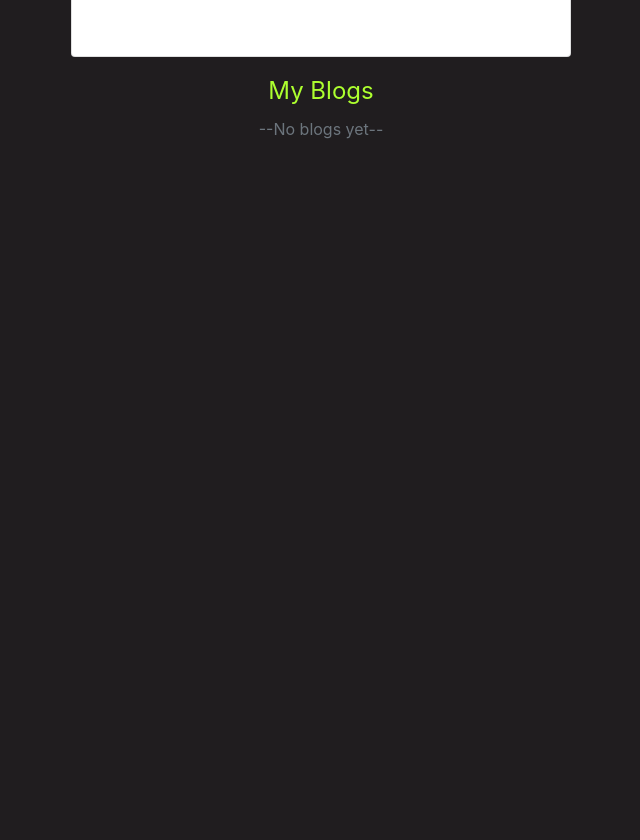
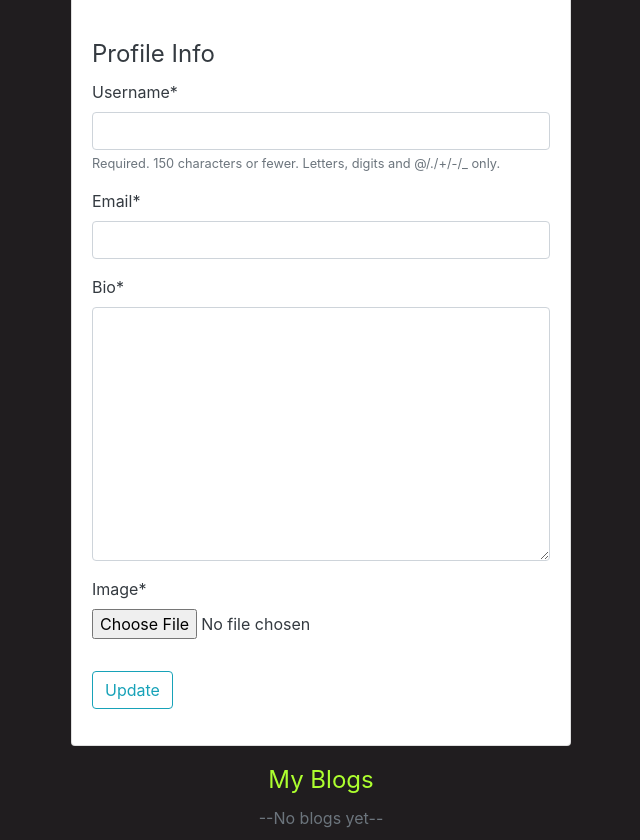
Before and after one commit to TanviSutar/SRM, a Django app: template users/templates/users/profile.html in a window 1280 px wide. Shown: the part 129-969 px from the top of the page, without its empty margins (319-959 px from the left). Before the commit the page ends 268 px from the top, so only its background shows below. Run offline with Django 3.2, Linux system fonts and the light colour scheme; the template is opened without the code that fills it: values that come from a table or form of the project are taken from there, most other values are stand-ins (such as "Sample title", 1, 10 or a date in 2020); some libraries are stand-ins or nearby versions.

Commit message:
Added functionality to allow users to update their profile through GUI.

```diff
--- a/users/forms.py
+++ b/users/forms.py
@@ -1,6 +1,7 @@
 from django.contrib.auth.forms import UserCreationForm
 from django.contrib.auth.models import User
 from django import forms
+from .models import Profile
 
 class UserRegisterForm(UserCreationForm):
     first_name = forms.CharField(label="First Name",required=True)
@@ -10,3 +11,15 @@ class UserRegisterForm(UserCreationForm):
     class Meta:
         model = User
         fields = ['first_name','last_name','email','username','password1','password2']
+
+class UserUpdateForm(forms.ModelForm):
+    email = forms.EmailField()
+
+    class Meta:
+        model = User
+        fields = ['username','email']
+
+class ProfileUpdateForm(forms.ModelForm):
+    class Meta:
+        model = Profile
+        fields = ['bio','image']
--- a/users/templates/users/profile.html
+++ b/users/templates/users/profile.html
@@ -1,4 +1,5 @@
 {% extends 'blog/base.html' %}
+{% load crispy_forms_tags %}
 {% block body1 %}
     <div style="margin:10px;padding:auto;">
         <div class="card mx-auto"  style="width:500px">
@@ -13,21 +14,27 @@
                             <span class = "text-muted">{{user.email}}</span>
                         </p>
                     </div>
-                    <!--<div class="media" style="background-color:black;">
-                        <img class="rounded-circle account-img" src="{{user.profile.image.url}}" alt="Card image"/>
-                        <div class="media_body">
-                            <span class="h4 font-weight-bold">{{user.username}}</span><br>
-                            <span class = "text-muted">{{user.email}}</span>
-                        </div>
-                    </div>-->
                 </div>
             </div>
             <div class="card-body text-dark">
                 <p>
                     {{user.profile.bio}}
                 </p>
+                <legend>Profile Info</legend>
+                <form method='POST' enctype="multipart/form-data">
+                    {% csrf_token %}
+                    <fieldset class="form-group">
+                        {{u_form|crispy}}
+                        {{p_form|crispy}}
+                    </fieldset>
+                    <div class="form-group">
+                        <button class="btn btn-outline-info" type="submit">Update</button>
+                    </div>
+                </form>
             </div>
         </div>
+
+
         <legend class="container mt-3" style="text-align: center;">My Blogs</legend>
         {% if user.post_set.all %}
             {% for post in user.post_set.all %}
```
Also changed, not shown: users/views.py (+18 -2 lines), db.sqlite3, media/profile_pics/cat_cewK1QS.jpeg (added).
